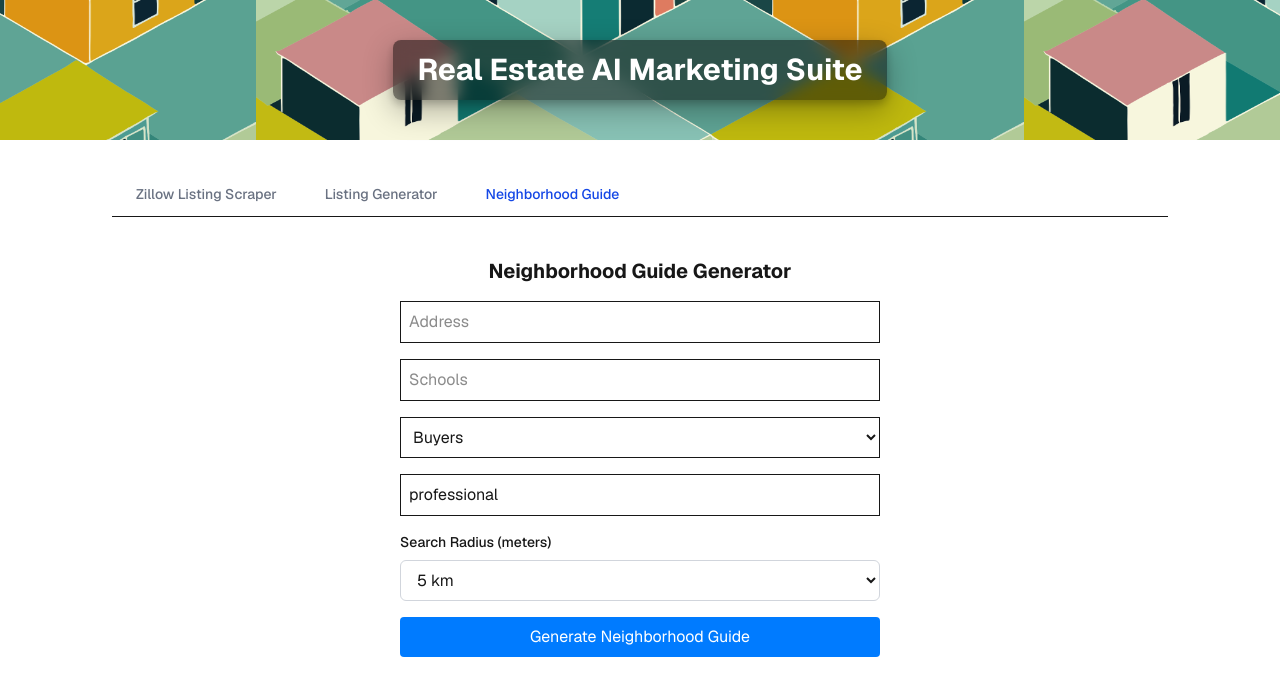
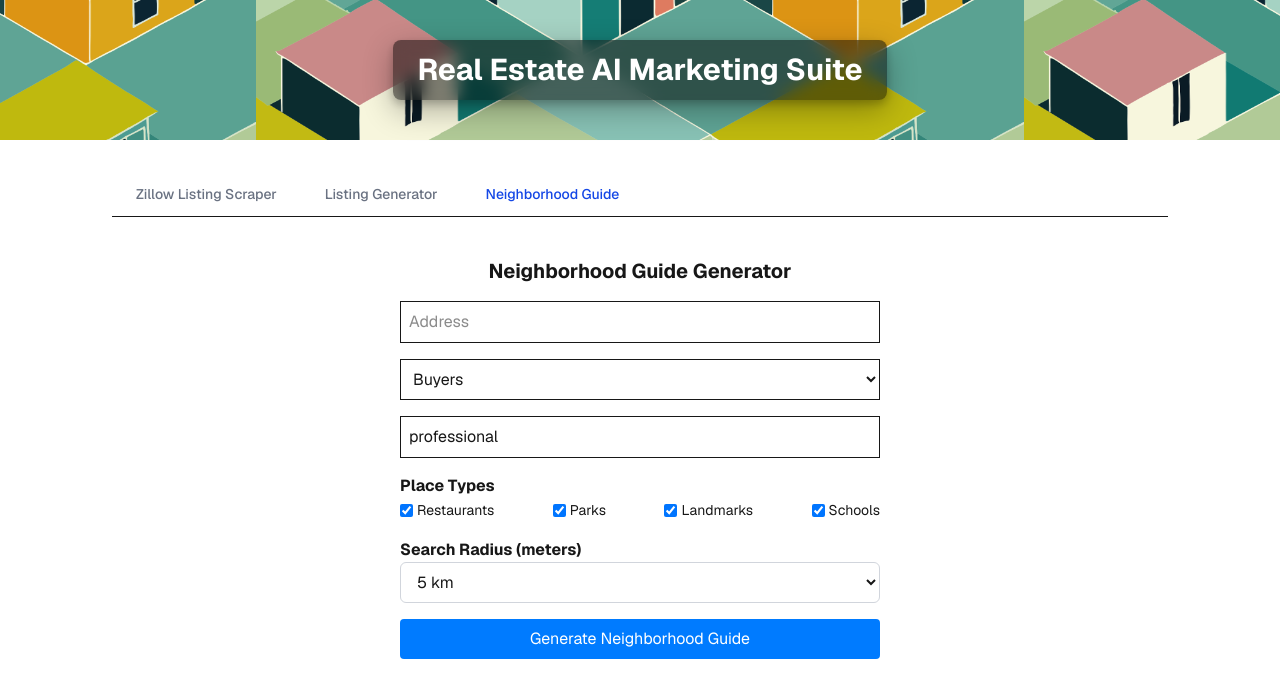
Before and after one commit to aar-woo/real-estate-ai-marketing-suite, a Next.js app: page / in a window 1280 px wide. Both pictures are taken after a click on the button "Neighborhood Guide". Shown: the top 698 px of the page. Built offline with nearby package versions, Linux system fonts and the light colour scheme.

Commit message:
Added new checkbox input field for selecting place types in neighorhood guide generator.

```diff
--- a/src/components/NeighborhoodGuideForm.tsx
+++ b/src/components/NeighborhoodGuideForm.tsx
@@ -4,6 +4,13 @@ import { useState } from "react";
 import PlaceCard from "./PlaceCard";
 import type { NeighborhoodGuideData } from "@/lib/prompts";
 import { ExtendedPlace, PlacesApiResponse } from "@/lib/placesTypes";
+
+const placeTypes = [
+  { value: "restaurant", label: "Restaurants" },
+  { value: "park", label: "Parks" },
+  { value: "tourist_attraction", label: "Landmarks" },
+  { value: "school", label: "Schools" },
+];
 
 export default function NeighborhoodGuideForm() {
   const [form, setForm] = useState({
@@ -14,11 +21,15 @@ export default function NeighborhoodGuideForm() {
     tone: "professional",
     radius: 5000,
   });
-
   const [result, setResult] = useState("");
   const [placesData, setPlacesData] = useState<PlacesApiResponse | null>(null);
   const [isLoading, setIsLoading] = useState(false);
-
+  const [selectedTypes, setSelectedTypes] = useState<string[]>([
+    "restaurant",
+    "park",
+    "tourist_attraction",
+    "school",
+  ]);
   async function handleSubmit(e: React.FormEvent) {
     e.preventDefault();
     setIsLoading(true);
@@ -28,12 +39,6 @@ export default function NeighborhoodGuideForm() {
 
       const payload: NeighborhoodGuideData = {
         address: form.address || "",
-        schools: form.schools
-          ? form.schools
-              .split(",")
-              .map((s) => s.trim())
-              .filter(Boolean)
-          : [],
         audience: form.audience as
           | "investors"
           | "sellers"
@@ -84,6 +89,12 @@ export default function NeighborhoodGuideForm() {
     setPlacesData(placesData);
   };
 
+  const handleTypeToggle = (type: string) => {
+    setSelectedTypes((prev) =>
+      prev.includes(type) ? prev.filter((t) => t !== type) : [...prev, type]
+    );
+  };
+
   return (
     <div className="max-w-lg mx-auto p-4">
       <h2 className="text-xl font-bold mb-4 text-center">
@@ -97,13 +108,6 @@ export default function NeighborhoodGuideForm() {
           onChange={(e) => setForm({ ...form, address: e.target.value })}
           className="border p-2 w-full"
           required
-        />
-        <input
-          type="text"
-          placeholder="Schools"
-          value={form.schools}
-          onChange={(e) => setForm({ ...form, schools: e.target.value })}
-          className="border p-2 w-full"
         />
         <select
           value={form.audience}
@@ -123,7 +127,26 @@ export default function NeighborhoodGuideForm() {
           className="border p-2 w-full"
         />
         <div>
-          <label className="block text-sm font-medium mb-2">
+          <label className="text-md font-bold mb-2">Place Types</label>
+          <ul className="flex flex-row w-full justify-between">
+            {placeTypes.map((type) => (
+              <li key={type.value} className="flex items-center gap-1">
+                <input
+                  type="checkbox"
+                  id={type.value}
+                  checked={selectedTypes.includes(type.value)}
+                  onChange={() => handleTypeToggle(type.value)}
+                  className="border p-2 w-full"
+                />
+                <label htmlFor={type.value}>
+                  <span className="text-sm">{type.label}</span>
+                </label>
+              </li>
+            ))}
+          </ul>
+        </div>
+        <div>
+          <label className="text-md font-bold mb-2">
             Search Radius (meters)
           </label>
           <select
```
